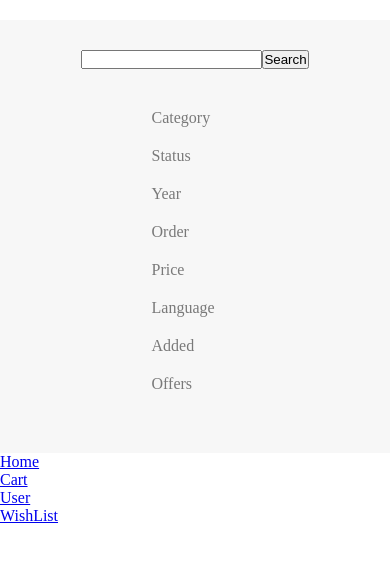
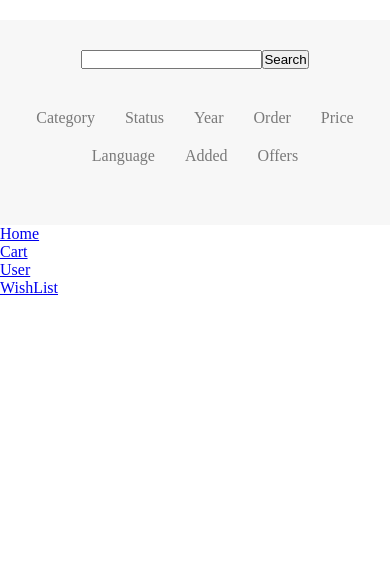
Before and after one commit to alefidececchi/ECOMMERCE, a React (Create React App) app in the folder client/: page / in a window 390 px wide. Shown: the top 562 px of the page. Built offline with nearby package versions, Linux system fonts and the light colour scheme.

Commit message:
nav full responsive

```diff
--- a/client/src/components/Home/home.module.scss
+++ b/client/src/components/Home/home.module.scss
@@ -26,15 +26,8 @@ header {
     ul {
       list-style: none;
       display: flex;
-      flex-direction: column;
-      @include tabletMax() {
-        width: 30%;
-        margin: 0 auto;
-      }
-      @include tablet() {
-        flex-direction: row;
-        justify-content: center;
-      }
+      flex-wrap: wrap;
+      justify-content: center;
 
       li {
         color: $gris3;
```
